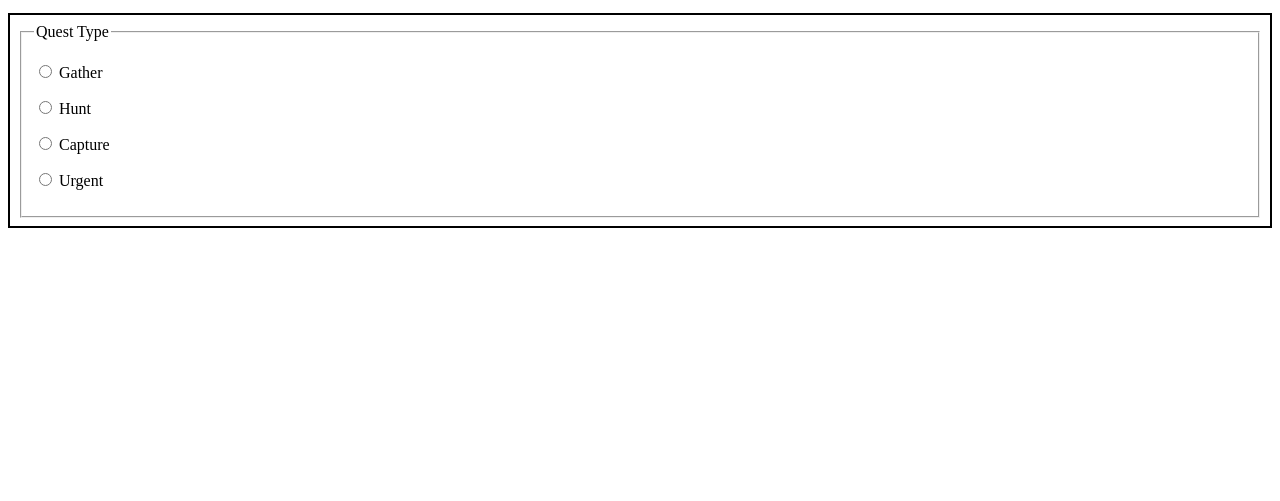
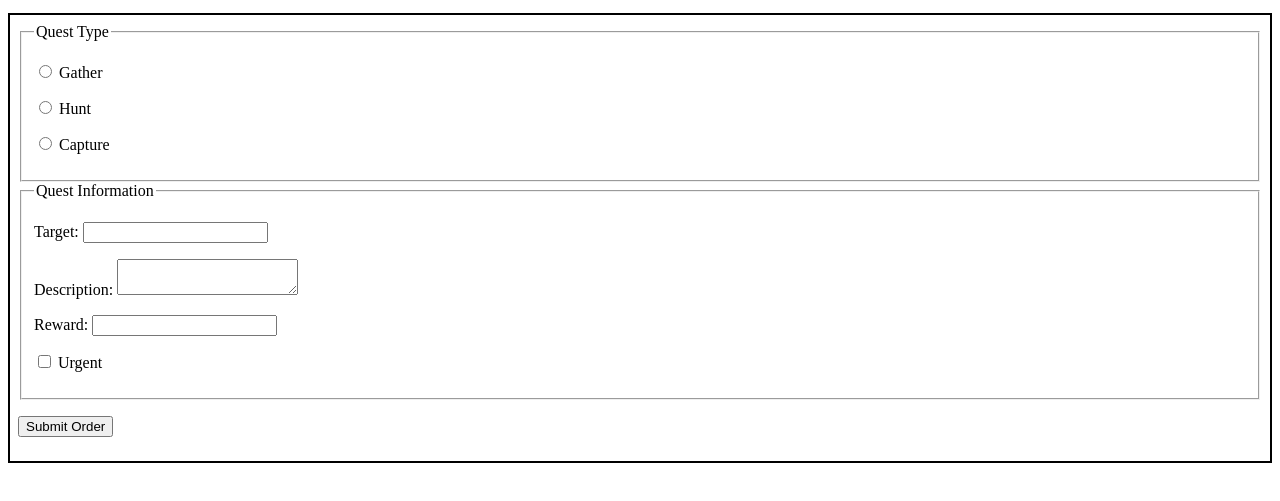
Before and after one commit to RJYocham/GuildHall, a plain HTML site: page request.html in a window 1280 px wide. Shown: the part 101-602 px from the top of the page. Drawn offline with Linux system fonts and the light colour scheme.

Commit message:
completed request form

```diff
--- a/request.html
+++ b/request.html
@@ -23,11 +23,35 @@
                     <input type="radio" name="qtype" id="qtype2" value="qtype2"/>
                     <label for="qtype2">Capture</label>
                 </p>
+            </fieldset>
+            <fieldset>
+                <legend>Quest Information</legend>
                 <p>
-                    <input type="radio" name="qtype" id="qtype3" value="qtype3"/>
-                    <label for="qtype3">Urgent</label>
+                    Target:
+                    <input/>
                 </p>
+
+                <p>
+                    <label for="description">Description: </label>
+                    <textarea name="description" id="description"></textarea>
+                </p>
+
+                <p>
+                    Reward:
+                    <input type="number"/>
+                </p>
+
+                <p>
+                    <input type="checkbox" name="urgent" id="urgent" value="urgent"/>
+                    <label for="urgent">Urgent</label>
+                </p>
+
             </fieldset>
+
+            <p>
+                <button type="submit">Submit Order</button>
+            </p>
+
         </form>
     </div>
 </body>
```
